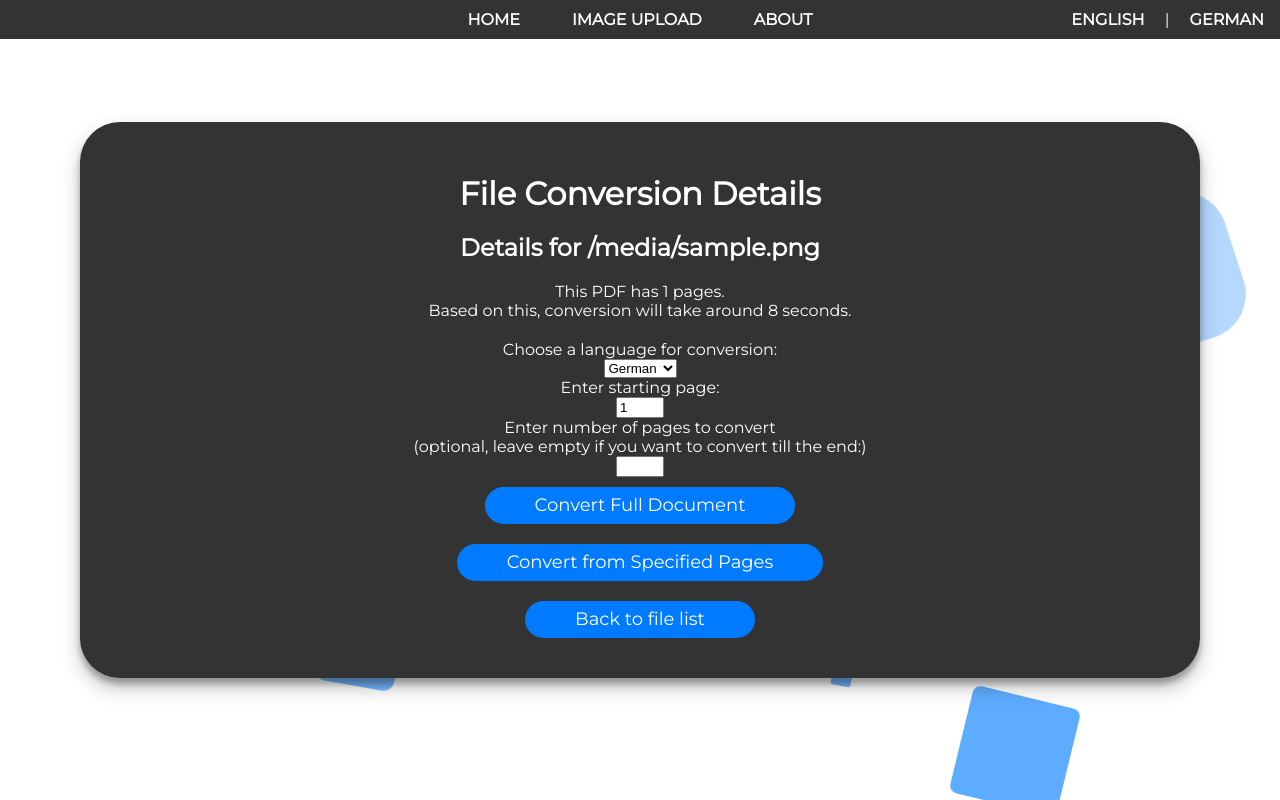
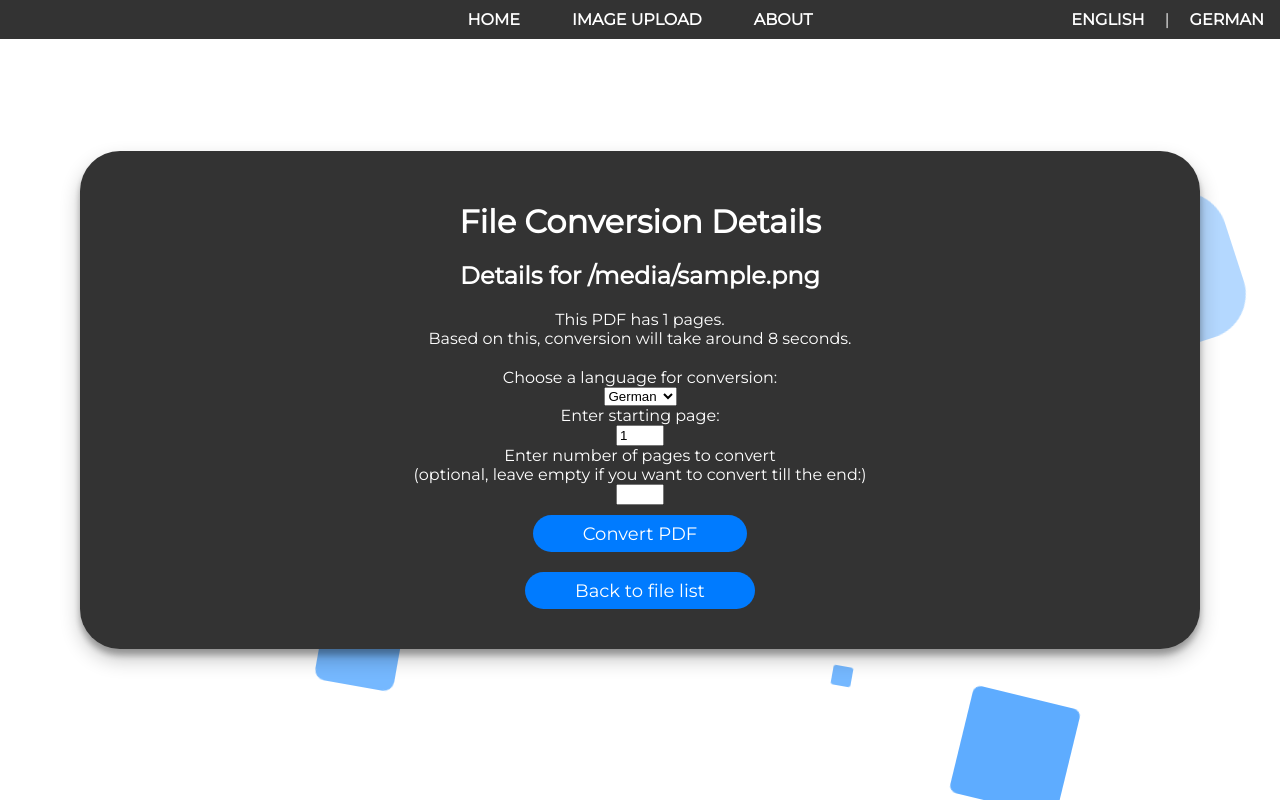
Before and after one commit to AltarisV/TRAIL-PDF, a Flask app: template app/templates/file_details.html in a window 1280 px wide. Run offline with Flask 3, Linux system fonts and the light colour scheme; the template is opened without the code that fills it: most values are stand-ins (such as "Sample title", 1, 10 or a date in 2020).

Commit message:
Restore countdown timer and unify conversion interface

```diff
--- a/app/templates/file_details.html
+++ b/app/templates/file_details.html
@@ -12,8 +12,8 @@
         <li><a href="{{ url_for('image.image_upload') }}">{{ _('Image Upload') }}</a></li>
         <li><a href="{{ url_for('main.about') }}">{{ _('About') }}</a></li>
         <li class="language-switcher">
-            <a href="{{ url_for('main.set_language', lang='en') }}">{{ _('English') }}</a> |
-            <a href="{{ url_for('main.set_language', lang='de') }}">{{ _('German') }}</a>
+            <a href="{{ url_for('main.set_language', lang='en') }}" class="{{ 'active-lang' if get_locale() == 'en' else '' }}">{{ _('English') }}</a> |
+            <a href="{{ url_for('main.set_language', lang='de') }}" class="{{ 'active-lang' if get_locale() == 'de' else '' }}">{{ _('German') }}</a>
         </li>
     </ul>
 </nav>
@@ -79,10 +79,7 @@
                 ({{ _('optional, leave empty if you want to convert till the end:') }})</label>
             <input type="number" name="num_pages" id="num_pages" min="1" max="{{ page_count }}">
 
-            <input class="upload-button" type="submit" value="{{ _('Convert Full Document') }}" />
-            <button type="button" class="upload-button" onclick="submitPartialConversion()">
-                {{ _('Convert from Specified Pages') }}
-            </button>
+            <input class="upload-button" type="submit" id="mainConvertBtn" value="{{ _('Convert PDF') }}" />
             <button class="upload-button" type="button" onclick="window.location.href='{{ url_for('main.index') }}'">
                 {{ _('Back to file list') }}
             </button>
@@ -90,12 +87,6 @@
     </div>
 </div>
 <script>
-    function submitPartialConversion() {
-        var form = document.getElementById('conversionForm');
-        form.action = "{{ url_for('file.convert_pdf_n_pages', filename=filename) }}";
-        form.submit();
-    }
-
     document.querySelectorAll('button, input, select').forEach(function(element) {
         element.addEventListener('focus', function() {
             element.style.outline = '2px solid #76B900';
@@ -106,11 +97,22 @@
         });
     });
 
-    // Pass the total_seconds (already set by Jinja above) into JavaScript:
-    let totalSeconds = {{ total_seconds|int }};
+    const startPageInput = document.getElementById('start_page');
+    const numPagesInput = document.getElementById('num_pages');
+    const pageCount = {{ page_count }};
+
+    function calculateSeconds() {
+        let start = parseInt(startPageInput.value) || 1;
+        let num = parseInt(numPagesInput.value);
+        if (!num || num <= 0) {
+            num = pageCount - start + 1;
+        }
+        num = Math.min(num, pageCount - start + 1);
+        return Math.max(0, num * 8);
+    }
 
     function startCountdown() {
-        let secondsLeft = totalSeconds;
+        let secondsLeft = calculateSeconds();
         updateCountdownText(secondsLeft);
 
         let interval = setInterval(function() {
@@ -132,31 +134,24 @@
             let m = Math.floor(seconds / 60);
             let s = seconds % 60;
             if (m === 0) {
-                // e.g., "35 seconds left"
                 countdownEl.textContent = s + " {{ _('seconds left') }}";
             } else if (s === 0) {
-                // e.g., "2 minutes left"
                 countdownEl.textContent = m + " {{ _('minutes left') }}";
             } else {
-                // e.g., "2 minutes 15 seconds left"
                 countdownEl.textContent = m + " {{ _('minutes') }} " + s + " {{ _('seconds left') }}";
             }
         }
     }
 
     document.addEventListener('DOMContentLoaded', function() {
-        // Find the "Convert Full Document" submit button by its value text
-        const convertFullBtn = document.querySelector(
-            'input[type="submit"][value="{{ _("Convert Full Document") }}"]'
-        );
-        if (convertFullBtn) {
-            convertFullBtn.addEventListener('click', function() {
-                // Start the countdown when user clicks to convert
+        const convertBtn = document.getElementById('mainConvertBtn');
+        if (convertBtn) {
+            convertBtn.addEventListener('click', function() {
                 startCountdown();
-                // We do NOT prevent form submission, so the form still submits as normal.
             });
         }
     });
 </script>
+</script>
 </body>
 </html>
```
